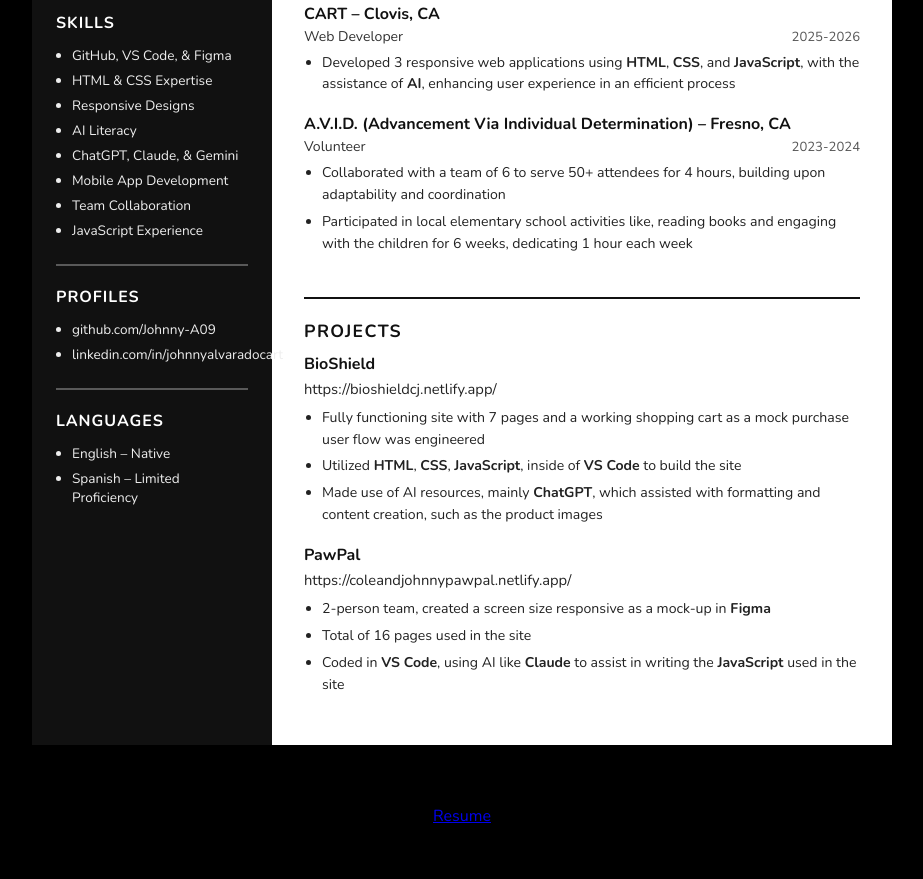
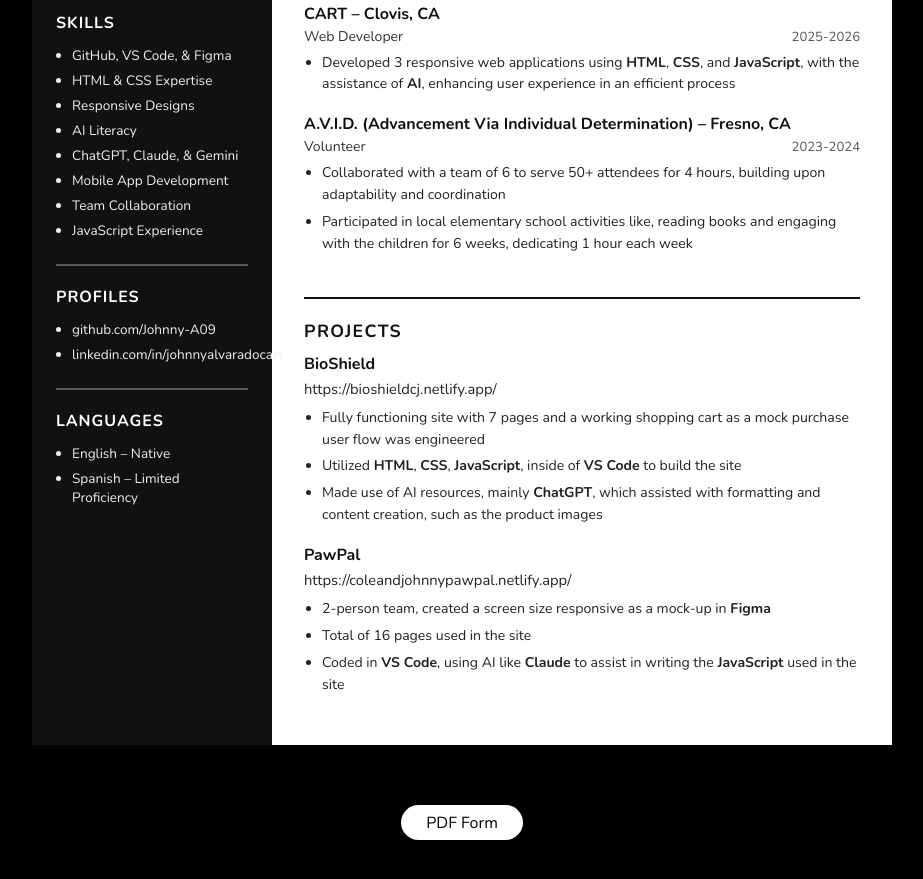
Before and after one commit to CartWebApp/personal-portfolio-Johnny-A09, a plain HTML site: page resume.html in a window 1280 px wide. Shown: the part 510-1389 px from the top of the page, without its empty margins (178-1101 px from the left). Before the commit the page ends 1337 px from the top, so only its background shows below. Drawn offline with nearby package versions, Linux system fonts and the light colour scheme.

Commit message:
small fix

```diff
--- a/resume.html
+++ b/resume.html
@@ -151,7 +151,7 @@
     </div>
 
 
-    <a href="https://drive.google.com/file/d/1CPdbR4EDew8GqK8HNl2sKmljGrZPdI7J/view?usp=sharing" target="_blank" class="resume-link">Resume</a>
+    <a href="https://drive.google.com/file/d/1CPdbR4EDew8GqK8HNl2sKmljGrZPdI7J/view?usp=sharing" target="_blank" class="resume-link">PDF Form</a>
     <script src="script.js"></script>
 </body>
 </html>
--- a/style.css
+++ b/style.css
@@ -428,6 +428,15 @@ body {
 .resume-body {
     display: flex;
     min-height: 600px;
+}
+
+.resume-link{
+    color:black;
+    background-color:white;
+    padding:.5% 2%;
+    border-radius: 25px;
+    text-decoration: none;
+    margin-bottom:3%;
 }
 
 .resume-left {
```
